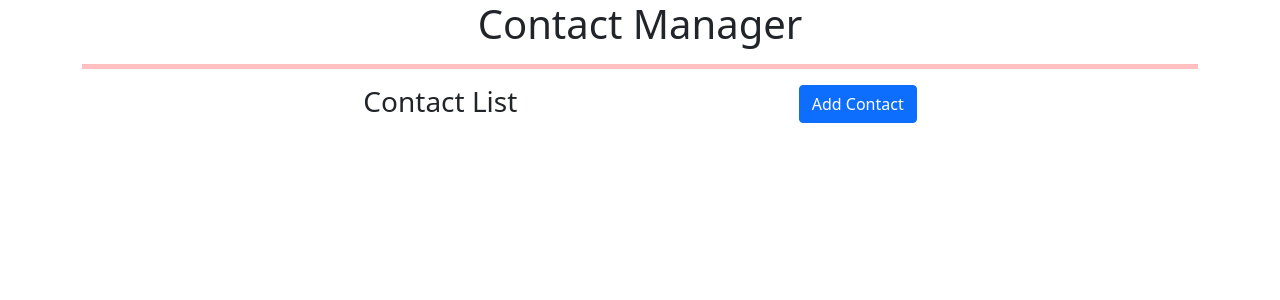
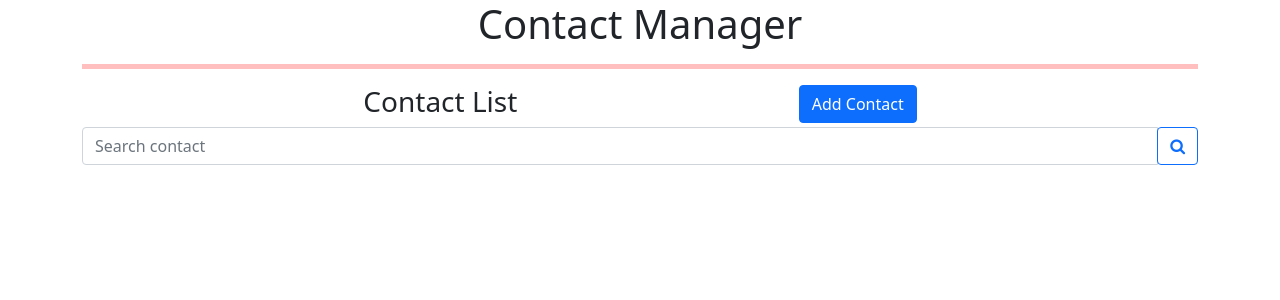
Before and after one commit to enowmbi/contact-list, a React (Create React App) app: page / in a window 1280 px wide. Shown: the top 300 px of the page. Built offline with nearby package versions, Linux system fonts and the light colour scheme.

Commit message:
Add search stub

```diff
--- a/src/components/ContactList.js
+++ b/src/components/ContactList.js
@@ -1,6 +1,7 @@
 import React from 'react'
 import { Link } from 'react-router-dom'
 import ContactEntry from './ContactEntry'
+import SearchForm from './SearchForm'
 
 const ContactList =(props) =>{
 
@@ -19,6 +20,10 @@ const ContactList =(props) =>{
        )
     })
 
+    const handleSearch =(props) =>{
+     console.log("This is the search text", props)
+    }
+
     return(
         <div className="container">
         <div style={{marginTop: "10px"}} >
@@ -29,6 +34,7 @@ const ContactList =(props) =>{
         </Link>
         </div>
         <ul className="list-group list-group-flush">
+        <SearchForm handleSearch={handleSearch}/>
         { RenderContactEntries }
         </ul>
         </div>
--- /dev/null
+++ b/src/components/SearchForm.js
@@ -0,0 +1,20 @@
+import React, { useState } from 'react'
+import 'font-awesome/css/font-awesome.min.css';
+
+
+const SearchForm =(props)=>{
+    const [ searchText, setSearchText ] = useState("")
+ return(
+     <React.Fragment>
+     <div class="input-group mb-3">
+     <input type="text" value={searchText} onChange ={(event) => {setSearchText(event.target.value)}} class="form-control" placeholder="Search contact" aria-label="Search contact" aria-describedby="button-addon2" />
+     <div class="input-group-append">
+     <button class="btn btn-outline-primary" type="button" id="button-addon2" onClick={()=>props.handleSearch(searchText)}><i className="fa fa-search"></i></button>
+     </div>
+     </div>
+     </React.Fragment>
+ )
+
+}
+
+export default SearchForm
```
